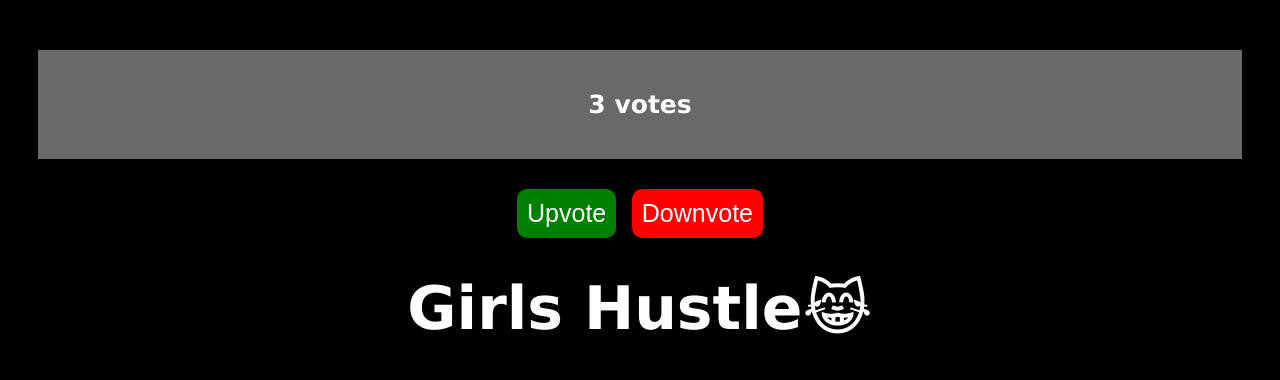
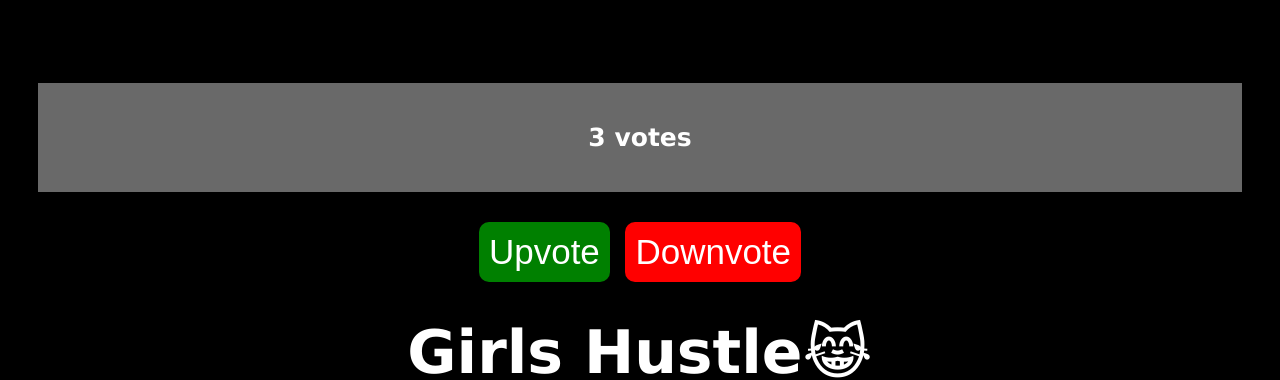
Before and after one commit to MabrakaComed/MabrakaComed.github.io, a PHP site: page /signup.html in a window 1280 px wide. Shown: the part 3826-4206 px from the top of the page. Run offline with PHP 8.4, Linux system fonts and the light colour scheme.

Commit message:
Update style.css

```diff
--- a/style.css
+++ b/style.css
@@ -49,12 +49,12 @@ button {
 
 #upvote {
  background-color: green;
-font-size: 25px;
+font-size: 35px;
 }
 
 #downvote {
  background-color: red;
-font-size: 25px;
+font-size: 35px;
 }
 
 #votes {
```
